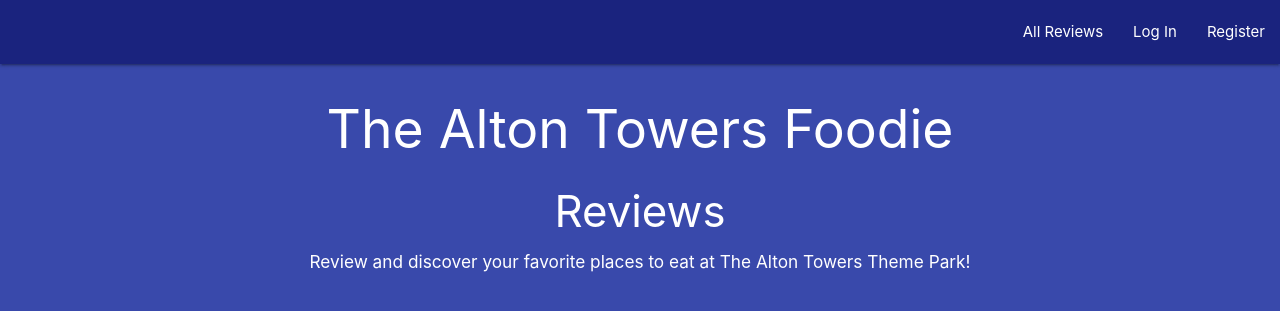
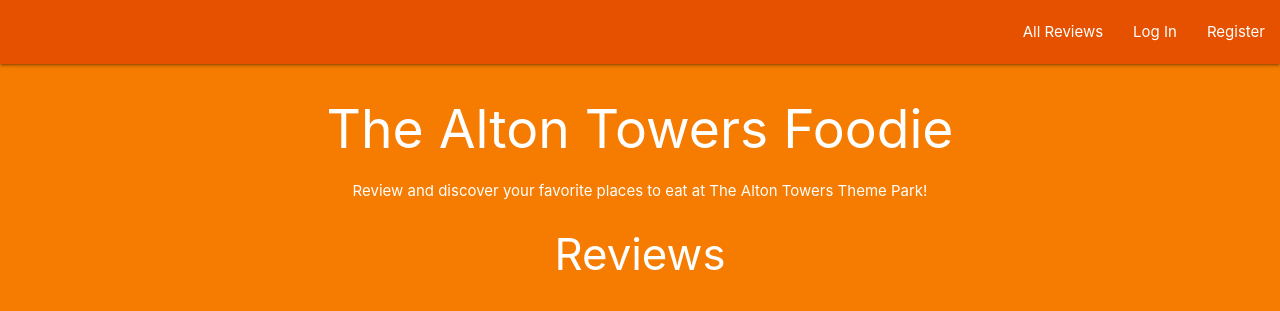
Before and after one commit to emilija-smitaite/review-a-restaurant, a Flask app: page / in a window 1280 px wide. Shown: the top 311 px of the page. Run offline with Flask 2, Linux system fonts and the light colour scheme; data that the repository does not hold is empty; some libraries are stand-ins or nearby versions.

Commit message:
Style: change colour theme from blue to orange, change headline sie

```diff
--- a/templates/add_review.html
+++ b/templates/add_review.html
@@ -40,7 +40,7 @@
             </div>
             <!--submit button-->
             <div class="row">
-                <button class="btn waves-effect waves-light indigo darken-4 center" type="submit">Add Review
+                <button class="btn waves-effect waves-light orange darken-4 center" type="submit">Add Review
                     <i class="material-icons right"></i>
                 </button>
             </div>
--- a/templates/all_reviews.html
+++ b/templates/all_reviews.html
@@ -2,8 +2,8 @@
 {% block content %}
 
     <h2 class="center-align white-text">The Alton Towers Foodie</h2>
+    <p class="center-align white-text">Review and discover your favorite places to eat at The Alton Towers Theme Park!</p>
     <h3 class="center-align white-text">Reviews</h3>
-    <h6 class="center-align white-text">Review and discover your favorite places to eat at The Alton Towers Theme Park!</h6>
 
     <div class="row">
       {% for review in reviews %}
@@ -20,8 +20,8 @@
             {{ review.review_text }}<br>
             <strong>by: </strong>{{ review.posted_by }}<br>
             {% if session.user|lower == review.posted_by|lower %}
-              <a href="{{ url_for('edit_review', review_id=review._id) }}" class="waves-effect waves-light btn-small indigo darken-4">Edit</a>
-              <a href="{{ url_for('delete_review', review_id=review._id) }}" class="waves-effect waves-light btn-small indigo darken-4">Delete</a>
+              <a href="{{ url_for('edit_review', review_id=review._id) }}" class="waves-effect waves-light btn-small orange darken-4">Edit</a>
+              <a href="{{ url_for('delete_review', review_id=review._id) }}" class="waves-effect waves-light btn-small orange darken-4">Delete</a>
             {% endif %}
         </div>
       </div>
--- a/templates/base.html
+++ b/templates/base.html
@@ -12,11 +12,11 @@
     {% endblock %}
     <title>The Alton Towers Foodie</title>
 </head>
-<body class="indigo darken-1">
+<body class="orange darken-2">
 
     <header>
         <!-- desktop navbar -->
-        <nav class="indigo darken-4">
+        <nav class="orange darken-4">
             <div class="nav-wrapper">
               <a href="{{ url_for('all_reviews') }}"  class="brand-logo"></a>
               <a href="#" data-target="mobile-demo" class="sidenav-trigger"><i class="fas fa-bars"></i></a>
@@ -36,7 +36,7 @@
           </nav>
 
           <!-- mobile navbar -->
-          <ul class="sidenav indigo darken-4" id="mobile-demo">
+          <ul class="sidenav orange darken-4" id="mobile-demo">
             {% if session.user %}
                 <li><a href="{{ url_for('all_reviews') }}">All Reviews</a></li>
                 <li><a href="{{ url_for('add_review') }}">Add Review</a></li>
--- a/templates/edit_review.html
+++ b/templates/edit_review.html
@@ -40,11 +40,11 @@
             </div>
             <!--submit button-->
             <div class="row">
-                <button class="btn waves-effect waves-light indigo darken-4" type="submit">Edit
+                <button class="btn waves-effect waves-light orange darken-4" type="submit">Edit
                     <i class="material-icons right"></i>
                 </button>
             <!--cancel button-->
-                <a class="btn waves-effect waves-light indigo darken-4" href="{{ url_for('all_reviews') }}" type="submit">Cancel
+                <a class="btn waves-effect waves-light orange darken-4" href="{{ url_for('all_reviews') }}" type="submit">Cancel
                     <i class="material-icons right"></i>
                 </a>
             </div>
--- a/templates/login.html
+++ b/templates/login.html
@@ -20,7 +20,7 @@
                     </div>
                 </div>
                 <!--login button-->
-                <button class="btn waves-effect waves-light indigo darken-4" type="submit">Login
+                <button class="btn waves-effect waves-light orange darken-4" type="submit">Login
                     <i class="material-icons right"></i>
                 </button>
             </div>
@@ -30,7 +30,7 @@
     <div class="row">
         <div class="col s12">
             <p class="center-align">
-                New Here? <a href="{{ url_for('register') }}">Register Account</a>
+                New Here? <a class="white-text" href="{{ url_for('register') }}">Register Account</a>
             </p>
         </div>
     </div>
--- a/templates/my_reviews.html
+++ b/templates/my_reviews.html
@@ -20,8 +20,8 @@
                               {{ review.review_text }}<br>
                               <strong>by: </strong>{{ review.posted_by }}<br>
                               {% if session.user|lower == review.posted_by|lower %}
-                                <a href="{{ url_for('edit_review', review_id=review._id) }}" class="waves-effect waves-light btn-small indigo darken-4">Edit</a>
-                                <a href="{{ url_for('delete_review', review_id=review._id) }}" class="waves-effect waves-light btn-small indigo darken-4">Delete</a>
+                                <a href="{{ url_for('edit_review', review_id=review._id) }}" class="waves-effect waves-light btn-small orange darken-4">Edit</a>
+                                <a href="{{ url_for('delete_review', review_id=review._id) }}" class="waves-effect waves-light btn-small orange darken-4">Delete</a>
                               {% endif %}
                           </div>
                         </div>
--- a/templates/register.html
+++ b/templates/register.html
@@ -33,7 +33,7 @@
                     </div>
                 </div>
                 <!-- register button -->
-                <button class="btn waves-effect waves-light indigo darken-4" type="submit" name="action">Register
+                <button class="btn waves-effect waves-light orange darken-4" type="submit" name="action">Register
                     <i class="material-icons right"></i>
                 </button>
             </div>
```
